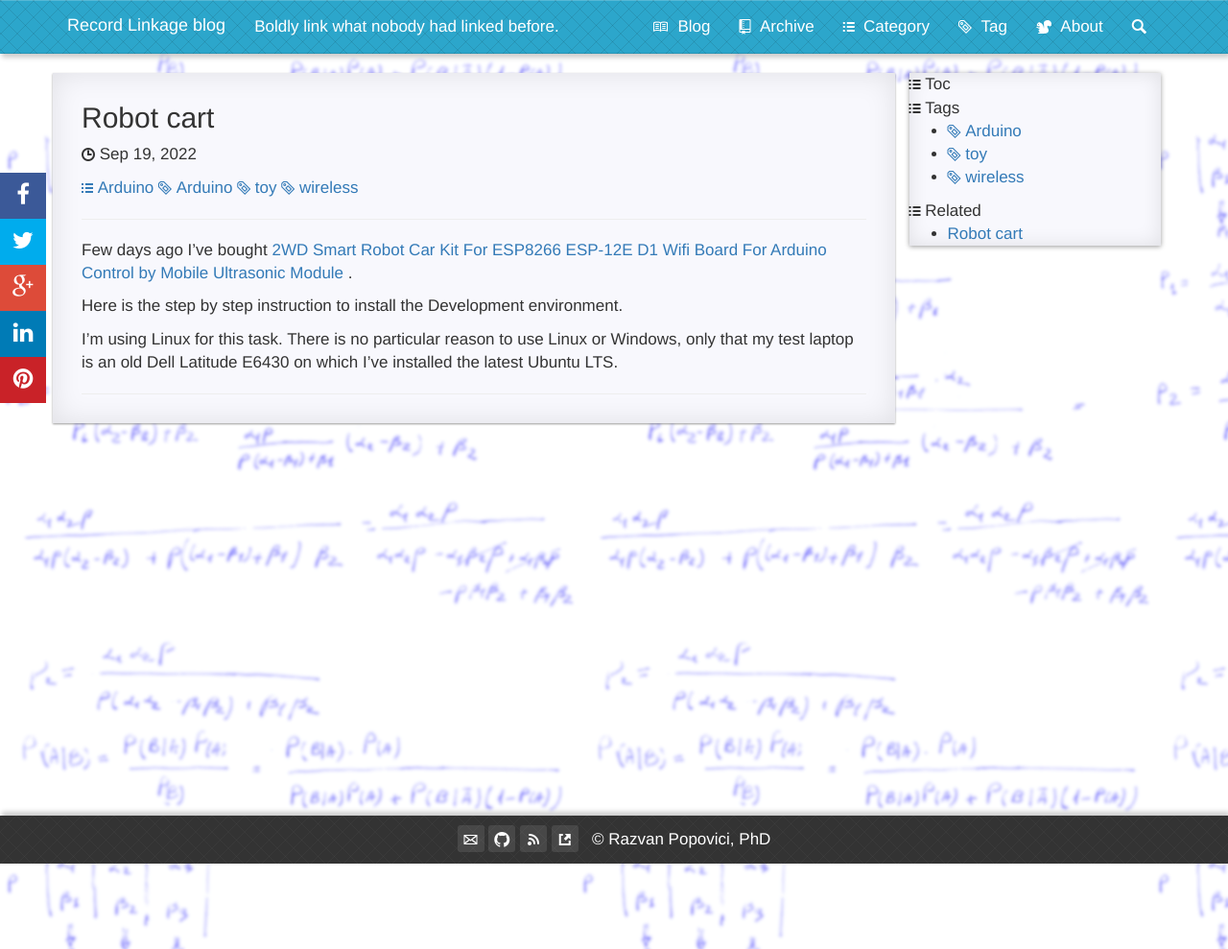
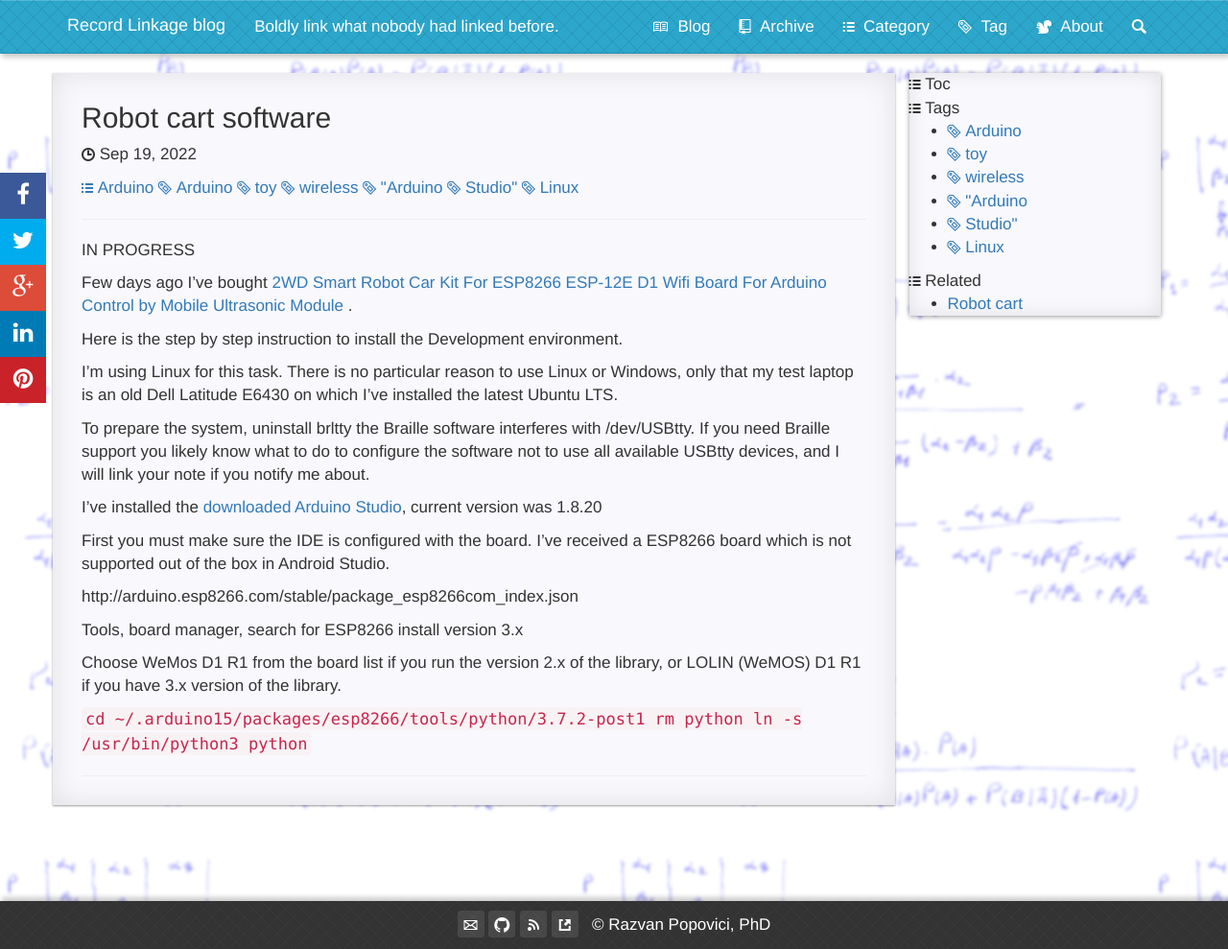
Before and after one commit to RazvanML/reco-link, a Jekyll site: the page built from _posts/2022-09-19-Robot cart software.md, in a window 1280 px wide. Shown: the whole page at 96% size. Built offline with Jekyll 4.4.1, drawn with Linux system fonts in a browser that asks for light colours; nearby versions of some CDN libraries; comment, search, counter and statistics services are not loaded.

Commit message:
Update 2022-09-19-Robot cart software.md

````diff
--- a/_posts/2022-09-19-Robot cart software.md
+++ b/_posts/2022-09-19-Robot cart software.md
@@ -1,9 +1,11 @@
 ---
 layout: post
-title: Robot cart
-tags: Arduino toy wireless
+title: Robot cart software
+tags: Arduino toy wireless "Arduino Studio" Linux
 categories: Arduino
 ---
+
+IN PROGRESS
 
 Few days ago I've bought <a href="https://www.aliexpress.com/item/3256802871526756.html">2WD Smart Robot Car Kit For ESP8266 ESP-12E D1 Wifi Board For Arduino Control by Mobile Ultrasonic Module </a>.
 
@@ -11,3 +13,23 @@ Here is the step by step instruction to install the Development environment.
 <!--more-->
 
 I'm using Linux for this task. There is no particular reason to use Linux or Windows, only that my test laptop is an old Dell Latitude E6430 on which I've installed the latest Ubuntu LTS.
+
+To prepare the system, uninstall brltty the Braille software interferes with /dev/USBtty. If you need Braille support you likely know what to do to configure the software not to use all available USBtty devices, and I will link your note if you notify me about.
+
+
+
+I've installed the <a href="https://downloads.arduino.cc/arduino-nightly-linux64.tar.xz">downloaded Arduino Studio</a>, current version was 1.8.20
+
+
+First you must make sure the IDE is configured with the board. I've received a ESP8266 board which is not supported out of the box in Android Studio.
+
+http://arduino.esp8266.com/stable/package_esp8266com_index.json
+
+Tools, board manager, search for ESP8266 install version 3.x
+
+Choose WeMos D1 R1 from the board list if you run the version 2.x of the library, or LOLIN (WeMOS) D1 R1 if you have  3.x version of the library.
+
+```cd ~/.arduino15/packages/esp8266/tools/python/3.7.2-post1
+rm python
+ln -s  /usr/bin/python3 python
+```
````
